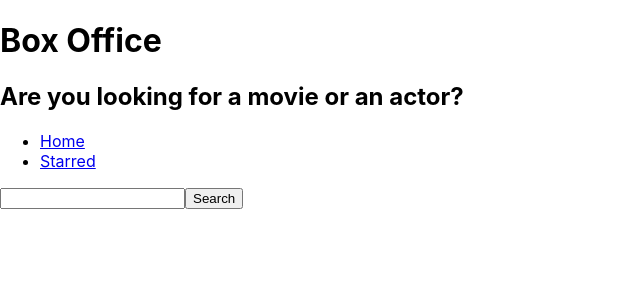
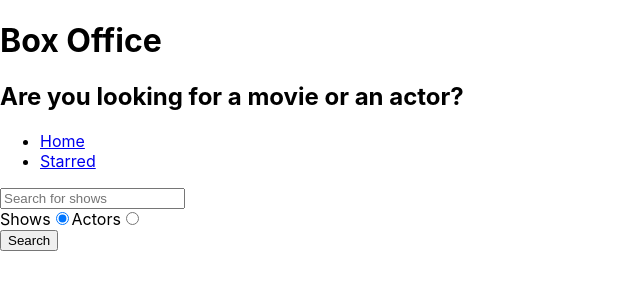
Before and after one commit to NeilanshTriesToCode/box-office, a React (Create React App) app: page / in a window 1280 px wide. Shown: the top 300 px of the page, without its empty margins (0-640 px from the left). Built offline with nearby package versions, Linux system fonts and the light colour scheme.

Commit message:
added search option for shows and actors

```diff
--- a/src/pageComponents/Home.js
+++ b/src/pageComponents/Home.js
@@ -10,6 +10,12 @@
   // initial state for results
   const [results, setResults] = useState(null);
 
+  // initial state for search options (i.e., either shows or people)
+  const [searchOption, setSearchOption] = useState('shows');
+
+  // boolean const to keep track if the search made is for 'shows' or 'people'
+  const isShowsSearch = searchOption === 'shows';
+
   // function to take action when a text is typed in the input box (like onChange)
   // it's called wby the onChange() function of the input field
   const onInputChange = event => {
@@ -21,7 +27,7 @@
   // function to make an API request for the text search
   const onSearch = () => {
     // calling apiGet() function to perform a http fetch API request to get results
-    apiGet(`/search/shows?q=${input}`).then(result => {
+    apiGet(`/search/${searchOption}?q=${input}`).then(result => {
       // updating state of results
       setResults(result);
     });
@@ -35,24 +41,29 @@
     }
   };
 
+  // function to search for shows or people based on the radio button selected
+  const onRadioChange = event => {
+    // updating state of searchOption (based on the radio button selected)
+    setSearchOption(event.target.value); // value is either 'shows' or 'people'
+  };
+
   // function to return results
   const renderResults = () => {
     if (results && results.length === 0) {
       return <div>No results found</div>;
     }
     if (results && results.length > 0) {
-      return (
-        <div>
-          {results.map(item => (
-            <div key={item.show.id}> {item.show.name} </div>
-          ))}
-        </div>
-      );
+      return results[0].show
+        ? results.map(item => <div key={item.show.id}>{item.show.name}</div>)
+        : results.map(item => (
+            <div key={item.person.id}>{item.person.name}</div>
+          ));
     }
 
     return null;
   };
 
+  // return page layout
   return (
     <MainPageLayout>
       <input
@@ -60,7 +71,32 @@
         onChange={onInputChange}
         onKeyDown={onKeyDown}
         value={input}
+        placeholder={isShowsSearch ? 'Search for shows' : 'Search for people'}
       />
+
+      <div>
+        <label htmlFor="shows-search">
+          Shows
+          <input
+            id="shows-search"
+            type="radio"
+            value="shows"
+            checked={isShowsSearch}
+            onChange={onRadioChange}
+          />
+        </label>
+
+        <label htmlFor="actors-search">
+          Actors
+          <input
+            id="actors-search"
+            type="radio"
+            value="people"
+            checked={!isShowsSearch}
+            onChange={onRadioChange}
+          />
+        </label>
+      </div>
       <button type="button" onClick={onSearch}>
         Search
       </button>
```
